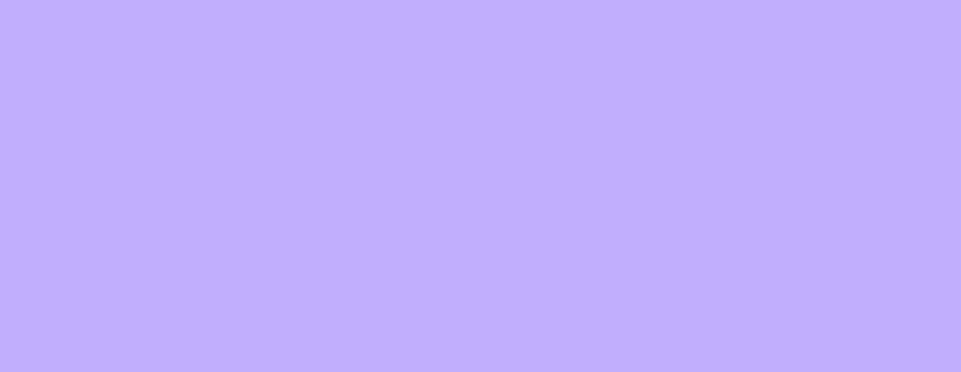
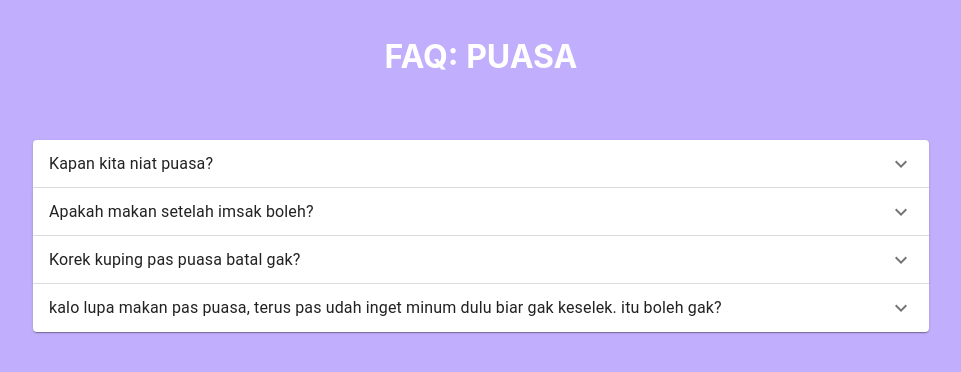
Before and after one commit to Qspc/project-reactjs, a React (Create React App) app: page /accordion in a window 1280 px wide. Shown: the top 372 px of the page, without its empty margins (159-1120 px from the left). Built offline with nearby package versions, Linux system fonts and the light colour scheme.

Commit message:
new : make accordion func and navbar

```diff
--- a/package.json
+++ b/package.json
@@ -5,6 +5,7 @@
   "dependencies": {
     "@emotion/react": "^11.10.6",
     "@emotion/styled": "^11.10.6",
+    "@mui/icons-material": "^5.11.16",
     "@mui/material": "^5.11.9",
     "@testing-library/jest-dom": "^5.16.5",
     "@testing-library/react": "^13.4.0",
--- a/src/App.js
+++ b/src/App.js
@@ -11,8 +11,12 @@ import SearchInput from './pages/SearchInput';
 import Tabs from './pages/Tabs';
 import './index.css';
 import './App.css';
-import Accordion from './pages/Accordion';
 import ModalFunc from './pages/Modal';
+import NavbarFunc from './pages/Navbar';
+import AccordionFunc from './pages/Accordion';
+import DrawerFunc from './pages/Drawer';
+import CardFunc from './pages/Card';
+import InputNumber from './pages/InputNumber';
 
 function App() {
   return (
@@ -28,8 +32,12 @@ function App() {
         <Route path="/update" element={<UpdateSorting />} />
         <Route path="/search" element={<SearchInput />} />
         <Route path="/tab" element={<Tabs />} />
-        <Route path="/accordion" element={<Accordion />} />
+        <Route path="/accordion" element={<AccordionFunc />} />
         <Route path="/modal" element={<ModalFunc />} />
+        <Route path="/navbar" element={<NavbarFunc />} />
+        <Route path="/drawer" element={<DrawerFunc />} />
+        <Route path="/card" element={<CardFunc />} />
+        <Route path="/input-number" element={<InputNumber />} />
       </Routes>
     </Router>
   );
--- a/src/index.css
+++ b/src/index.css
@@ -60,7 +60,7 @@ h1 {
 .button {
   box-shadow: 0px 4px 4px rgba(0, 0, 0, 0.07);
   border: 0.1px solid white;
-  border-radius: 8px;
+  border-radius: 16px;
   align-item: center;
   padding: 3px 30px;
   font-size: 16px;
--- a/src/pages/Accordion.js
+++ b/src/pages/Accordion.js
@@ -1,3 +1,51 @@
-export default function Accordion() {
-  return <></>;
+import * as React from 'react';
+import Accordion from '@mui/material/Accordion';
+import AccordionSummary from '@mui/material/AccordionSummary';
+import AccordionDetails from '@mui/material/AccordionDetails';
+import Typography from '@mui/material/Typography';
+// import KeyboardArrowDownIcon from '@mui/icons-material/KeyboardArrowDown';
+import ExpandMoreIcon from '@mui/icons-material/ExpandMore';
+
+export default function AccordionFunc() {
+  return (
+    <>
+      <h1>FAQ: Puasa</h1>
+      <div style={{ marginTop: '3rem', marginLeft: 'auto', marginRight: 'auto', width: '70%' }}>
+        <div>
+          <Accordion>
+            <AccordionSummary expandIcon={<ExpandMoreIcon />} aria-controls="panel1a-content" id="panel1a-header">
+              <Typography>Kapan kita niat puasa?</Typography>
+            </AccordionSummary>
+            <AccordionDetails>
+              <Typography>Di waktu malam dari mulai selepas Isya sampai sebelum adzan shubuh</Typography>
+            </AccordionDetails>
+          </Accordion>
+          <Accordion>
+            <AccordionSummary expandIcon={<ExpandMoreIcon />} aria-controls="panel2a-content" id="panel2a-header">
+              <Typography>Apakah makan setelah imsak boleh?</Typography>
+            </AccordionSummary>
+            <AccordionDetails>
+              <Typography>Boleh, karena puasa dimulai dari dikumandangkannya adzan shubuh, namun sebaiknya jika telah imsak mulai berhenti makan minum </Typography>
+            </AccordionDetails>
+          </Accordion>
+          <Accordion>
+            <AccordionSummary expandIcon={<ExpandMoreIcon />} aria-controls="panel2a-content" id="panel3a-header">
+              <Typography>Korek kuping pas puasa batal gak?</Typography>
+            </AccordionSummary>
+            <AccordionDetails>
+              <Typography>Batal jika korek kuping kanan tembus sampai kuping kiri </Typography>
+            </AccordionDetails>
+          </Accordion>
+          <Accordion>
+            <AccordionSummary expandIcon={<ExpandMoreIcon />} aria-controls="panel2a-content" id="panel4a-header">
+              <Typography>kalo lupa makan pas puasa, terus pas udah inget minum dulu biar gak keselek. itu boleh gak?</Typography>
+            </AccordionSummary>
+            <AccordionDetails>
+              <Typography>Boleh, tapi minum ludah sendiri </Typography>
+            </AccordionDetails>
+          </Accordion>
+        </div>
+      </div>
+    </>
+  );
 }
--- /dev/null
+++ b/src/pages/Card.js
@@ -0,0 +1,3 @@
+export default function CardFunc() {
+  return <></>;
+}
--- /dev/null
+++ b/src/pages/Drawer.js
@@ -0,0 +1,3 @@
+export default function DrawerFunc() {
+  return <></>;
+}
--- a/src/pages/Home.js
+++ b/src/pages/Home.js
@@ -50,7 +50,7 @@ const Home = () => {
     },
     {
       title: 'Input Nmuber',
-      link: '/sort',
+      link: '/input-number',
     },
     {
       title: 'Navbar',
@@ -59,6 +59,10 @@ const Home = () => {
     {
       title: 'Modal',
       link: '/modal',
+    },
+    {
+      title: 'Drawer',
+      link: '/drawer',
     },
   ];
 
--- /dev/null
+++ b/src/pages/InputNumber.js
@@ -0,0 +1,3 @@
+export default function InputNumber() {
+  return <></>;
+}
--- a/src/pages/Modal.js
+++ b/src/pages/Modal.js
@@ -3,7 +3,11 @@ import Modal from '@mui/material/Modal';
 
 export default function ModalFunc() {
   const [open, setOpen] = useState(false);
-  const handleOpen = () => setOpen(true);
+  const [index, setIndex] = useState(0);
+  const handleOpen = (index) => {
+    setOpen(true);
+    setIndex(index);
+  };
   const handleClose = () => setOpen(false);
 
   const answer = [
@@ -28,6 +32,13 @@ export default function ModalFunc() {
       text: 'Mogadishu',
     },
   ];
+  const handleAnswer = () => {
+    if (index === 2) {
+      alert('Jawaban anda benar');
+    } else {
+      alert('Jawaban salah');
+    }
+  };
 
   return (
     <>
@@ -36,11 +47,11 @@ export default function ModalFunc() {
         {answer.map((data, index) => (
           <>
             {data.id % 2 === 0 ? (
-              <div className="grid-element" key={data.id} style={{ gridColumnStart: '3', gridColumnEnd: '5', textAlign: 'center' }} onClick={handleOpen}>
+              <div className="grid-element" key={data.id} style={{ gridColumnStart: '3', gridColumnEnd: '5', textAlign: 'center' }} onClick={() => handleOpen(data.id)}>
                 {data.option}. {data.text}
               </div>
             ) : (
-              <div className="grid-element" key={data.id} style={{ gridColumnStart: '1', gridColumnEnd: '3', textAlign: 'center' }} onClick={handleOpen}>
+              <div className="grid-element" key={data.id} style={{ gridColumnStart: '1', gridColumnEnd: '3', textAlign: 'center' }} onClick={() => handleOpen(data.id)}>
                 {data.option}. {data.text}
               </div>
             )}
@@ -52,10 +63,10 @@ export default function ModalFunc() {
         <div className="modal">
           <div style={{ padding: '1rem 3rem' }}>
             <h2 style={{ paddingBottom: '1rem' }}>Anda yakin dengan jawabannya?</h2>
-            <button className="button" style={{ marginRight: '2rem' }}>
+            <button onClick={handleClose} className="button" style={{ marginRight: '2rem' }}>
               Tidak
             </button>
-            <button className="button" style={{ marginLeft: '2rem' }}>
+            <button onClick={handleAnswer} className="button" style={{ marginLeft: '2rem' }}>
               Yakin
             </button>
           </div>
--- /dev/null
+++ b/src/pages/Navbar.js
@@ -0,0 +1,27 @@
+import logo from '../img/uang.png';
+import { Link } from 'react-router-dom';
+export default function NavbarFunc() {
+  const content = ['contact', 'about', 'home'];
+  return (
+    <>
+      <div style={{ display: 'flex', flexDirection: 'row', justifyContent: 'space-between', backgroundColor: '#F6F7C1', padding: '1rem 0px', textTransform: 'uppercase', alignItems: 'center' }}>
+        <div style={{ margin: '0px 20px' }}>
+          <img style={{ height: '2rem' }} src={logo} alt="logo" />
+        </div>
+        <div style={{ display: 'flex', flexDirection: 'row', fontWeight: 'bold' }}>
+          {content.map((data, index) => (
+            <>
+              <Link to={'/'} style={{ margin: '0px 10px', color: 'black', textDecoration: 'none' }} key={index}>
+                {data}
+              </Link>
+            </>
+          ))}
+        </div>
+        <div style={{ margin: '0px 20px' }}>
+          <input className="input" style={{ backgroundColor: '#c1aefc' }} placeholder="search" type="search" />
+        </div>
+      </div>
+      {/* <div style={{ height: '100rem' }}></div> */}
+    </>
+  );
+}
```
Also changed, not shown: src/img/uang.png (added), 1 other file (tests, documents, lock files or other folders).
